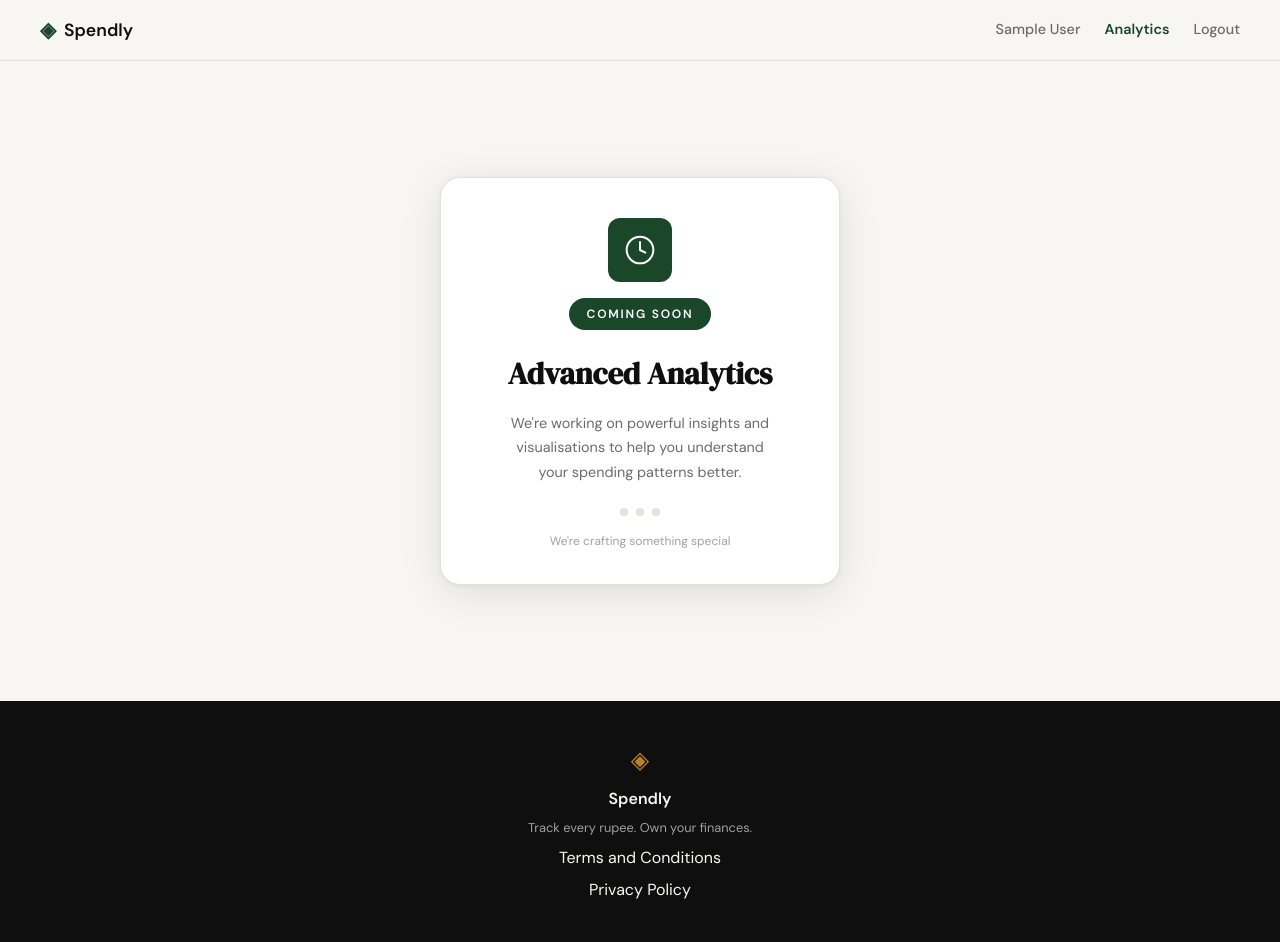
After one commit to Suhas-124/spendly, a Flask app: page /analytics in a window 1280 px wide. The commit adds this page. Run offline with Flask 3, Linux system fonts and the light colour scheme; the visitor is signed in with stand-in values (Sample User, id 1).

Commit message:
added analytics file

```diff
--- a/app.py
+++ b/app.py
@@ -281,6 +281,12 @@ def profile():
     )
 
 
+@app.route("/analytics")
+@login_required
+def analytics():
+    return render_template("analytics.html")
+
+
 # ------------------------------------------------------------------ #
 # Placeholder routes — students will implement these                  #
 # ------------------------------------------------------------------ #
--- a/static/css/style.css
+++ b/static/css/style.css
@@ -102,6 +102,7 @@ a { color: inherit; text-decoration: none; }
 
 .nav-links a { color: var(--ink-muted); transition: color 0.2s; }
 .nav-links a:hover { color: var(--ink); }
+.nav-links a.active { color: var(--accent); font-weight: 600; }
 
 .nav-cta {
     background: var(--ink) !important;
@@ -827,6 +828,82 @@ a { color: inherit; text-decoration: none; }
 }
 
 /* ------------------------------------------------------------------ */
+/* Analytics — coming soon page                                       */
+/* ------------------------------------------------------------------ */
+
+.analytics-card {
+    background: var(--paper-card);
+    border: 1px solid var(--border);
+    border-radius: var(--radius-lg);
+    box-shadow: 0 8px 40px rgba(0,0,0,0.10), 0 1px 4px rgba(0,0,0,0.06);
+    width: 100%;
+    max-width: 400px;
+    padding: 2.5rem 2rem 2rem;
+    display: flex;
+    flex-direction: column;
+    align-items: center;
+    text-align: center;
+}
+
+.analytics-icon {
+    width: 64px;
+    height: 64px;
+    border-radius: var(--radius-md);
+    background: var(--accent);
+    color: var(--paper-card);
+    display: flex;
+    align-items: center;
+    justify-content: center;
+    margin-bottom: 1rem;
+}
+
+.analytics-badge {
+    display: inline-block;
+    background: var(--accent);
+    color: var(--paper-card);
+    font-size: 0.75rem;
+    font-weight: 600;
+    letter-spacing: 0.15em;
+    text-transform: uppercase;
+    padding: 0.4rem 1.1rem;
+    border-radius: 999px;
+    margin-bottom: 1.25rem;
+}
+
+.analytics-title {
+    font-family: var(--font-display);
+    font-size: 1.9rem;
+    color: var(--ink);
+    margin-bottom: 0.75rem;
+}
+
+.analytics-subtitle {
+    font-size: 0.9rem;
+    color: var(--ink-muted);
+    line-height: 1.7;
+    max-width: 280px;
+    margin-bottom: 1.5rem;
+}
+
+.analytics-dots {
+    display: flex;
+    gap: 0.5rem;
+    margin-bottom: 1rem;
+}
+
+.analytics-dot {
+    width: 8px;
+    height: 8px;
+    border-radius: 50%;
+    background: var(--border);
+}
+
+.analytics-caption {
+    font-size: 0.75rem;
+    color: var(--ink-faint);
+}
+
+/* ------------------------------------------------------------------ */
 /* Responsive                                                          */
 /* ------------------------------------------------------------------ */
 
--- /dev/null
+++ b/templates/analytics.html
@@ -0,0 +1,30 @@
+{% extends "base.html" %}
+
+{% block title %}Analytics — Spendly{% endblock %}
+
+{% block content %}
+<section class="auth-section">
+    <div class="analytics-card">
+        <div class="analytics-icon">
+            <svg width="32" height="32" viewBox="0 0 24 24" fill="none" stroke="currentColor" stroke-width="1.5" stroke-linecap="round" stroke-linejoin="round">
+                <circle cx="12" cy="12" r="10"></circle>
+                <polyline points="12 6 12 12 16 14"></polyline>
+            </svg>
+        </div>
+
+        <span class="analytics-badge">Coming Soon</span>
+
+        <h1 class="analytics-title">Advanced Analytics</h1>
+
+        <p class="analytics-subtitle">We're working on powerful insights and visualisations to help you understand your spending patterns better.</p>
+
+        <div class="analytics-dots">
+            <span class="analytics-dot"></span>
+            <span class="analytics-dot"></span>
+            <span class="analytics-dot"></span>
+        </div>
+
+        <p class="analytics-caption">We're crafting something special</p>
+    </div>
+</section>
+{% endblock %}
--- a/templates/base.html
+++ b/templates/base.html
@@ -21,6 +21,7 @@
             <div class="nav-links">
                 {% if session.get('user_id') %}
                 <a href="{{ url_for('profile') }}">{{ session.get('user_name', 'Profile') }}</a>
+                <a href="{{ url_for('analytics') }}" class="{{ 'active' if request.endpoint == 'analytics' else '' }}">Analytics</a>
                 <a href="{{ url_for('logout') }}">Logout</a>
                 {% else %}
                 <a href="{{ url_for('login') }}">Sign in</a>
```
